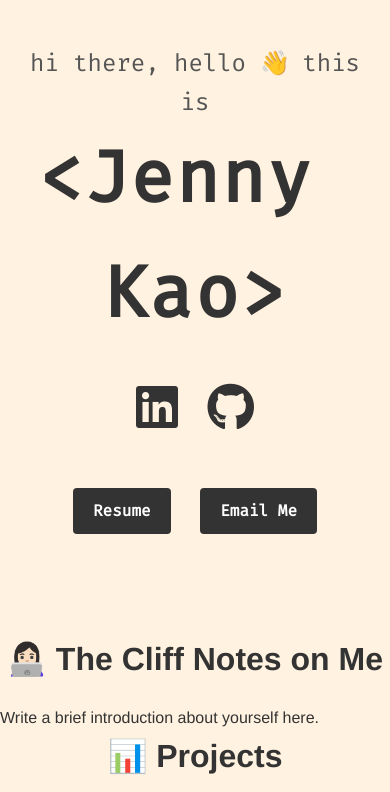
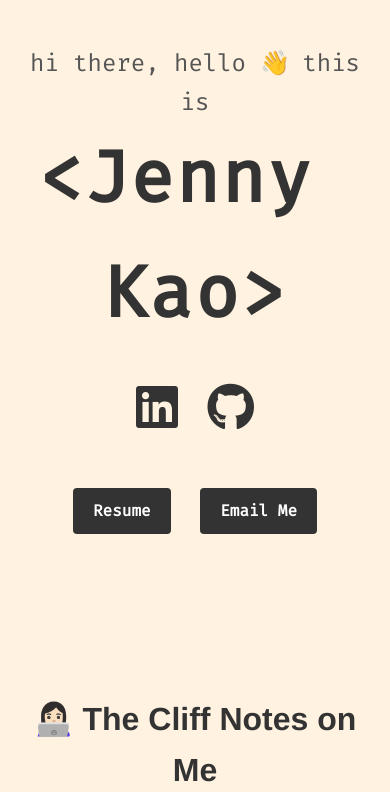
Before and after one commit to jennyykao/jennyykao.github.io, a Jekyll site: the page built from index.md, in a window 390 px wide. Shown: the part 493-1285 px from the top of the page. Built offline with Jekyll 4.4.1, drawn with Linux system fonts in a browser that asks for light colours; grey boxes are pictures that could not be loaded.

Commit message:
Update style.css- UI friendly

```diff
--- a/assets/css/style.css
+++ b/assets/css/style.css
@@ -18,6 +18,8 @@ body {
   line-height: 1.6;
   color: #333;
   background: #fff2e0;
+  max-width: 1200px;
+  margin: 0 auto; /*centers the whole page*/
 }
 
 ul {
@@ -62,6 +64,8 @@ html {
   padding: 100px 20px;
   text-align: center;
   font-family: "Fira Code", monospace;
+  max-width:800px
+  margin: 0 auto;
 }
 
 .hero h1 {
@@ -172,6 +176,24 @@ html {
   }
 }
 
+.about {
+  text-align: center;
+  max-width: 650px;
+  margin: 0 auto;
+  padding: 60px 20px;
+}
+
+.about h2 {
+  margin-bottom: 16px;
+}
+
+.about p {
+  color: #555;
+  font-size: 1.05em;
+  line-height: 1.8;
+}
+
+
 /* Sections */
 section: not(.dataviz-page):not(.experience):not(.contact) {
   padding: 60px 20px;
@@ -196,9 +218,15 @@ section h2 {
 /* Project Grid */
 .project-grid {
   display: grid;
-  grid-template-columns: repeat(auto-fit, minmax(250px, 1fr));
+  grid-template-columns: repeat(2,1fr);
   gap: 30px;
   margin-top: 30px;
+}
+
+@media (max-width: 600px) {
+  .project-grid {
+    grid-template-columns: 1fr;
+  }
 }
 
 .project-card {
```
